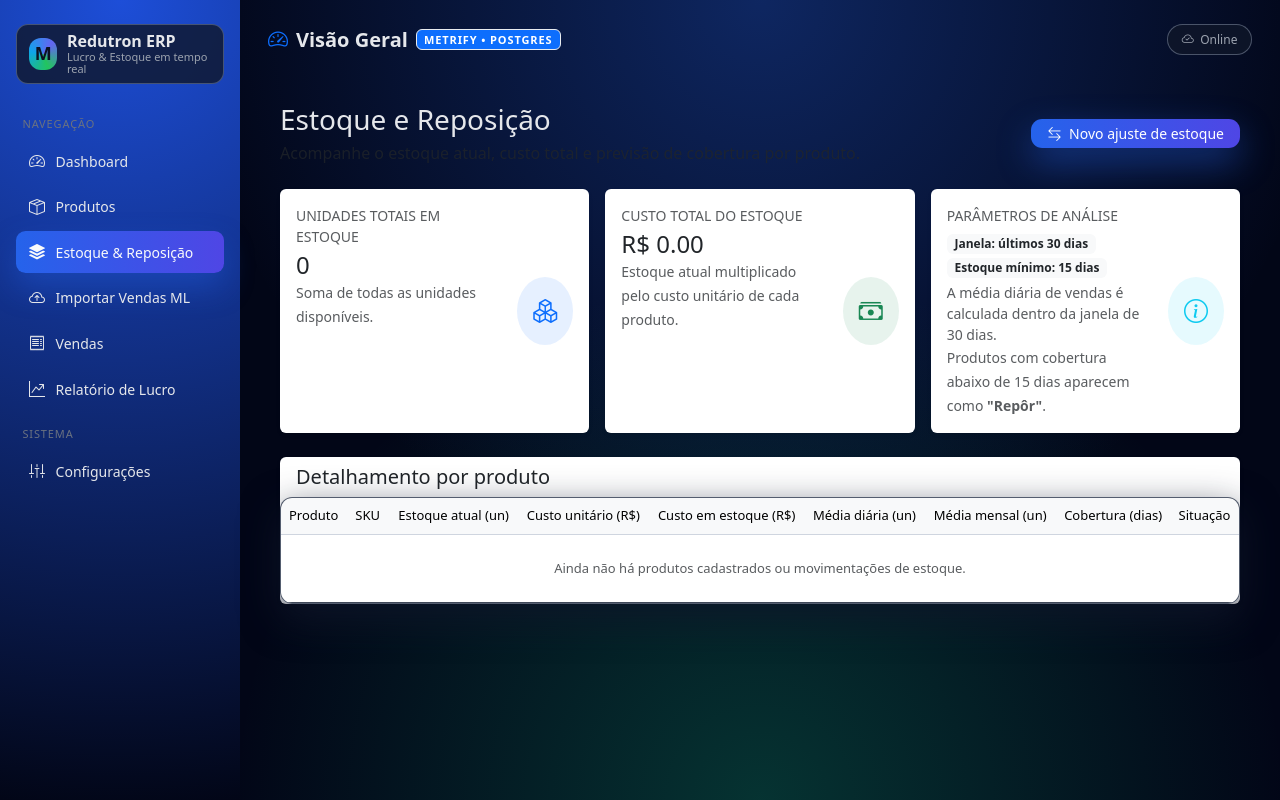
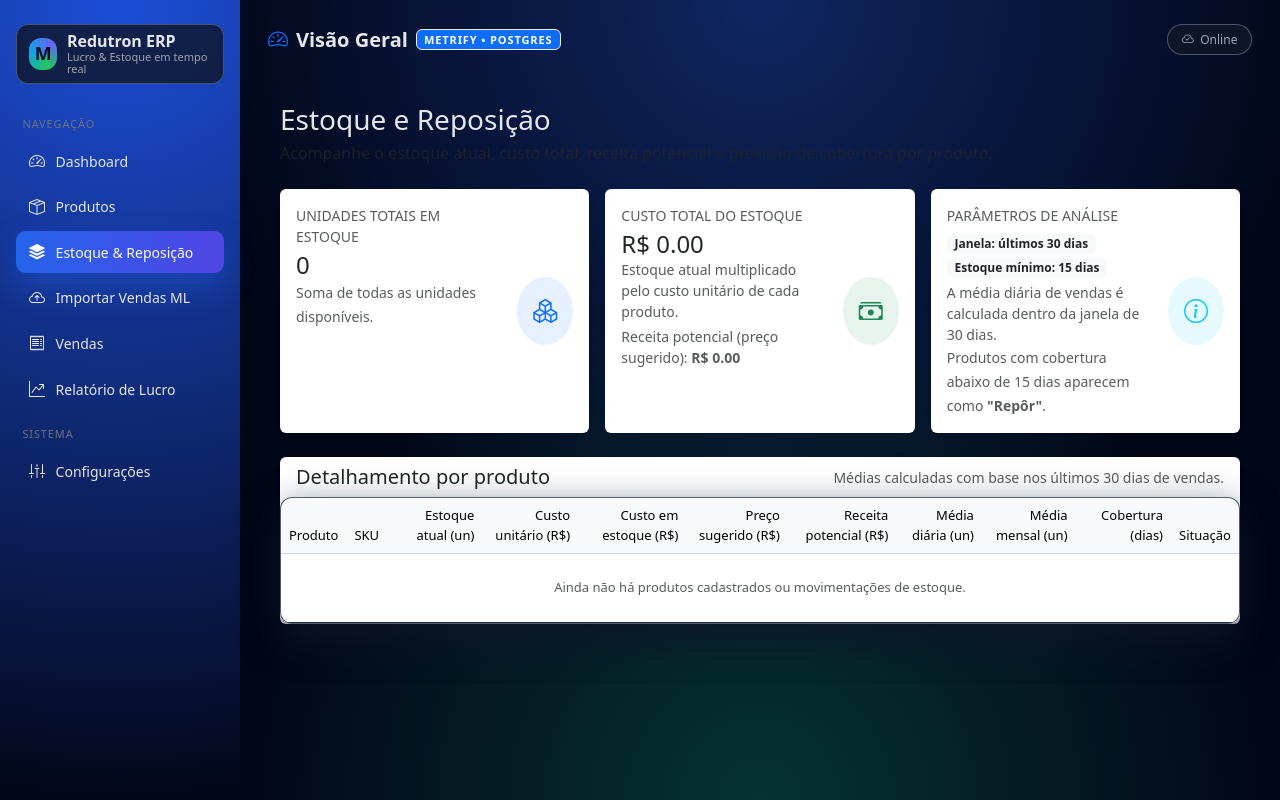
Before and after one commit to oliveirafjdo-web/Mega2.0, a Flask app: page /estoque in a window 1280 px wide. Run offline with Flask 3, Linux system fonts and the light colour scheme; some libraries are stand-ins or nearby versions.

Commit message:
Update estoque.html

```diff
--- a/templates/estoque.html
+++ b/templates/estoque.html
@@ -10,15 +10,8 @@
         <div>
             <h1 class="h3 mb-1">Estoque e Reposição</h1>
             <p class="text-muted mb-0">
-                Acompanhe o estoque atual, custo total e previsão de cobertura por produto.
+                Acompanhe o estoque atual, custo total, receita potencial e previsão de cobertura por produto.
             </p>
-        </div>
-        <div>
-            <!-- Botão para abrir modal de ajuste -->
-            <button class="btn btn-primary btn-sm" data-bs-toggle="modal" data-bs-target="#modalAjusteEstoque">
-                <i class="bi bi-arrow-left-right me-1"></i>
-                Novo ajuste de estoque
-            </button>
         </div>
     </div>
 
@@ -48,7 +41,7 @@
             </div>
         </div>
 
-        <!-- Custo total do estoque -->
+        <!-- Custo total do estoque + Receita potencial -->
         <div class="col-12 col-md-6 col-xl-4">
             <div class="card shadow-sm border-0 h-100">
                 <div class="card-body d-flex">
@@ -59,8 +52,12 @@
                         <div class="h4 mb-0">
                             R$ {{ '%.2f'|format(total_custo_estoque or 0) }}
                         </div>
-                        <small class="text-muted">
+                        <small class="text-muted d-block">
                             Estoque atual multiplicado pelo custo unitário de cada produto.
+                        </small>
+                        <small class="text-muted d-block mt-1">
+                            Receita potencial (preço sugerido):
+                            <strong>R$ {{ '%.2f'|format(total_receita_estoque or 0) }}</strong>
                         </small>
                     </div>
                     <div class="ms-3 d-flex align-items-center">
@@ -110,6 +107,9 @@
     <div class="card shadow-sm border-0">
         <div class="card-header bg-transparent border-0 d-flex justify-content-between align-items-center">
             <h5 class="mb-0">Detalhamento por produto</h5>
+            <small class="text-muted">
+                Médias calculadas com base nos últimos {{ janela_dias }} dias de vendas.
+            </small>
         </div>
         <div class="table-responsive">
             <table class="table align-middle mb-0">
@@ -120,6 +120,8 @@
                         <th class="text-end">Estoque atual (un)</th>
                         <th class="text-end">Custo unitário (R$)</th>
                         <th class="text-end">Custo em estoque (R$)</th>
+                        <th class="text-end">Preço sugerido (R$)</th>
+                        <th class="text-end">Receita potencial (R$)</th>
                         <th class="text-end">Média diária (un)</th>
                         <th class="text-end">Média mensal (un)</th>
                         <th class="text-end">Cobertura (dias)</th>
@@ -140,6 +142,12 @@
                                 </td>
                                 <td class="text-end">
                                     R$ {{ '%.2f'|format(p.custo_estoque or 0) }}
+                                </td>
+                                <td class="text-end">
+                                    R$ {{ '%.2f'|format(p.preco_venda_sugerido or 0) }}
+                                </td>
+                                <td class="text-end">
+                                    R$ {{ '%.2f'|format(p.receita_estoque or 0) }}
                                 </td>
                                 <td class="text-end">
                                     {{ '%.0f'|format(p.media_diaria or 0) }}
@@ -173,7 +181,7 @@
                         {% endfor %}
                     {% else %}
                         <tr>
-                            <td colspan="9" class="text-center text-muted py-4">
+                            <td colspan="11" class="text-center text-muted py-4">
                                 Ainda não há produtos cadastrados ou movimentações de estoque.
                             </td>
                         </tr>
@@ -184,65 +192,4 @@
     </div>
 
 </div>
-
-<!-- Modal de ajuste de estoque -->
-<div class="modal fade" id="modalAjusteEstoque" tabindex="-1" aria-labelledby="modalAjusteEstoqueLabel" aria-hidden="true">
-    <div class="modal-dialog modal-dialog-centered">
-        <div class="modal-content">
-            <form method="POST" action="{{ url_for('ajuste_estoque') }}">
-                <div class="modal-header">
-                    <h5 class="modal-title" id="modalAjusteEstoqueLabel">Novo ajuste de estoque</h5>
-                    <button type="button" class="btn-close" data-bs-dismiss="modal" aria-label="Fechar"></button>
-                </div>
-                <div class="modal-body">
-
-                    <div class="mb-3">
-                        <label class="form-label">Produto</label>
-                        <select name="produto_id" class="form-select" required>
-                            <option value="">Selecione...</option>
-                            {% for p in produtos %}
-                                <option value="{{ p.id }}">{{ p.nome }}{% if p.sku %} ({{ p.sku }}){% endif %}</option>
-                            {% endfor %}
-                        </select>
-                    </div>
-
-                    <div class="mb-3">
-                        <label class="form-label">Tipo de ajuste</label>
-                        <select name="tipo" class="form-select" required>
-                            <option value="entrada">Entrada</option>
-                            <option value="saida">Saída</option>
-                        </select>
-                        <small class="text-muted d-block">
-                            Entrada aumenta o estoque, saída reduz.
-                        </small>
-                    </div>
-
-                    <div class="mb-3">
-                        <label class="form-label">Quantidade</label>
-                        <input type="number" name="quantidade" class="form-control" min="1" required>
-                    </div>
-
-                    <div class="mb-3">
-                        <label class="form-label">Novo custo unitário (opcional)</label>
-                        <input type="number" step="0.01" name="custo_unitario" class="form-control">
-                        <small class="text-muted">
-                            Preencha apenas se quiser atualizar o custo unitário do produto.
-                        </small>
-                    </div>
-
-                    <div class="mb-3">
-                        <label class="form-label">Observação</label>
-                        <textarea name="observacao" class="form-control" rows="2"
-                                  placeholder="Ex.: Ajuste de inventário, entrada de nova compra, perda, etc."></textarea>
-                    </div>
-
-                </div>
-                <div class="modal-footer">
-                    <button type="button" class="btn btn-light" data-bs-dismiss="modal">Cancelar</button>
-                    <button type="submit" class="btn btn-primary">Salvar ajuste</button>
-                </div>
-            </form>
-        </div>
-    </div>
-</div>
 {% endblock %}
```
